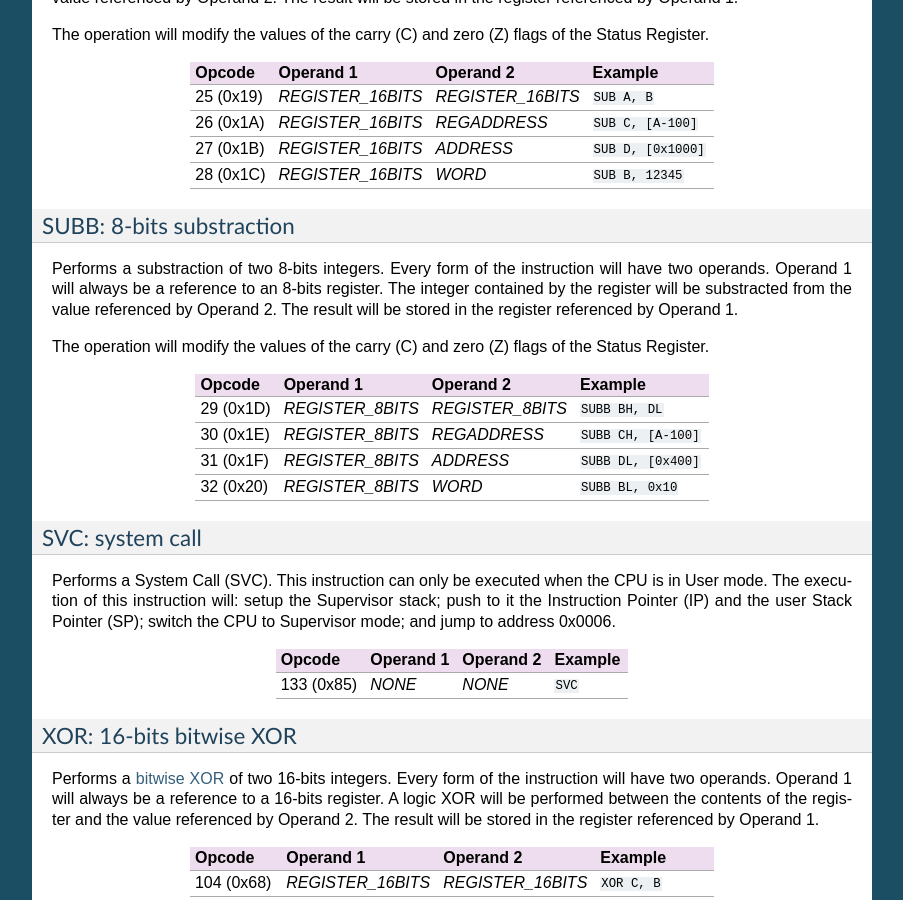
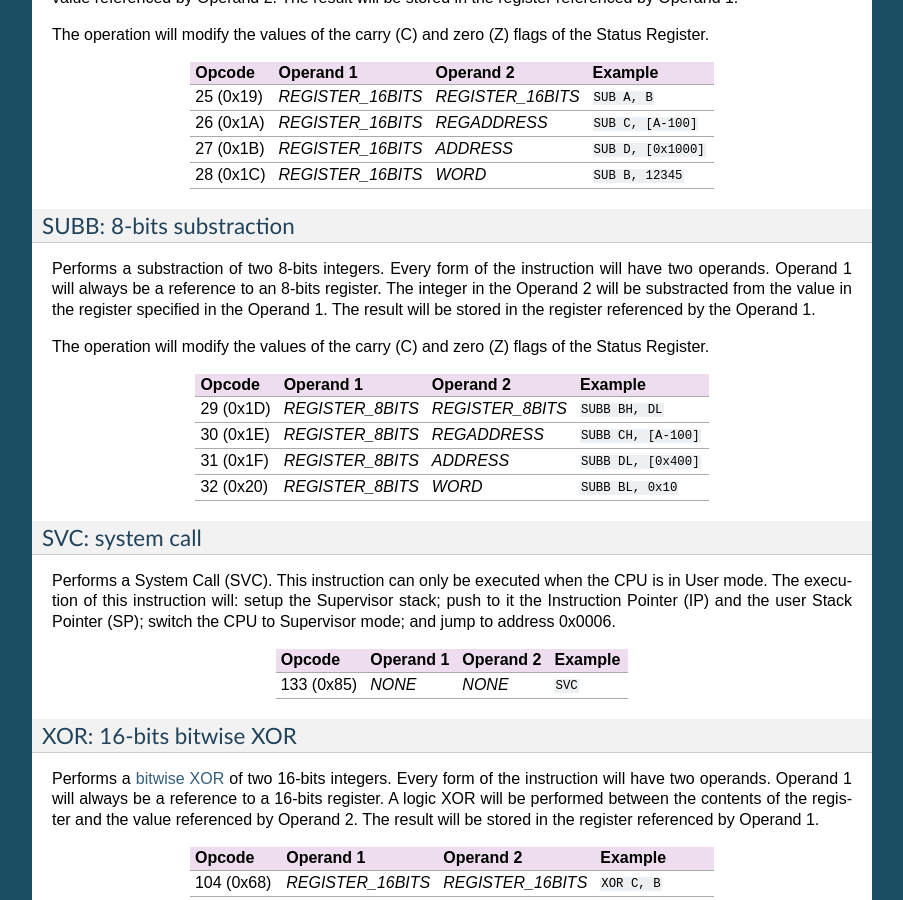
Before and after one commit to parraman/asm-simulator, a Sphinx documentation site: the page built from docs/instruction-set.rst, in a window 1280 px wide and 900 px high, scrolled down 14306 px. Shown: the whole window, without its empty margins (198-1101 px from the left). Built offline with Sphinx 7.4.7, drawn with Linux system fonts in a browser that asks for light colours.

Commit message:
Fix the documentacion on SUBB
Credits: paolo.sbarzagli@edu.uah.es

```diff
--- a/docs/instruction-set.rst
+++ b/docs/instruction-set.rst
@@ -1145,9 +1145,9 @@ SUBB: 8-bits substraction
 
 Performs a substraction of two 8-bits integers. Every form of the instruction
 will have two operands. Operand 1 will always be a reference to an 8-bits
-register. The integer contained by the register will be substracted from the
-value referenced by Operand 2. The result will be stored in the register
-referenced by Operand 1.
+register. The integer in the Operand 2 will be substracted from the value in
+the register specified in the Operand 1. The result will be stored in the
+register referenced by the Operand 1.
 
 The operation will modify the values of the carry (C) and zero (Z) flags of the Status Register.
 
```
